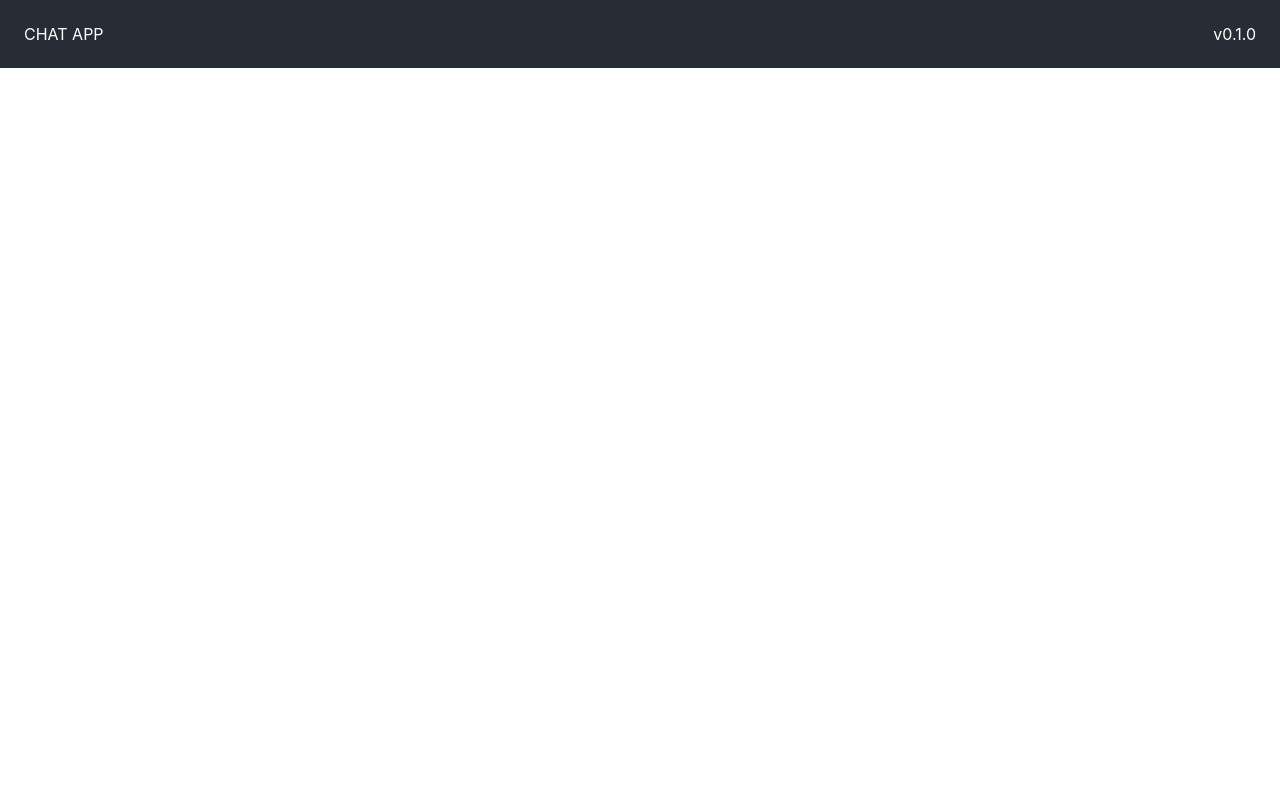
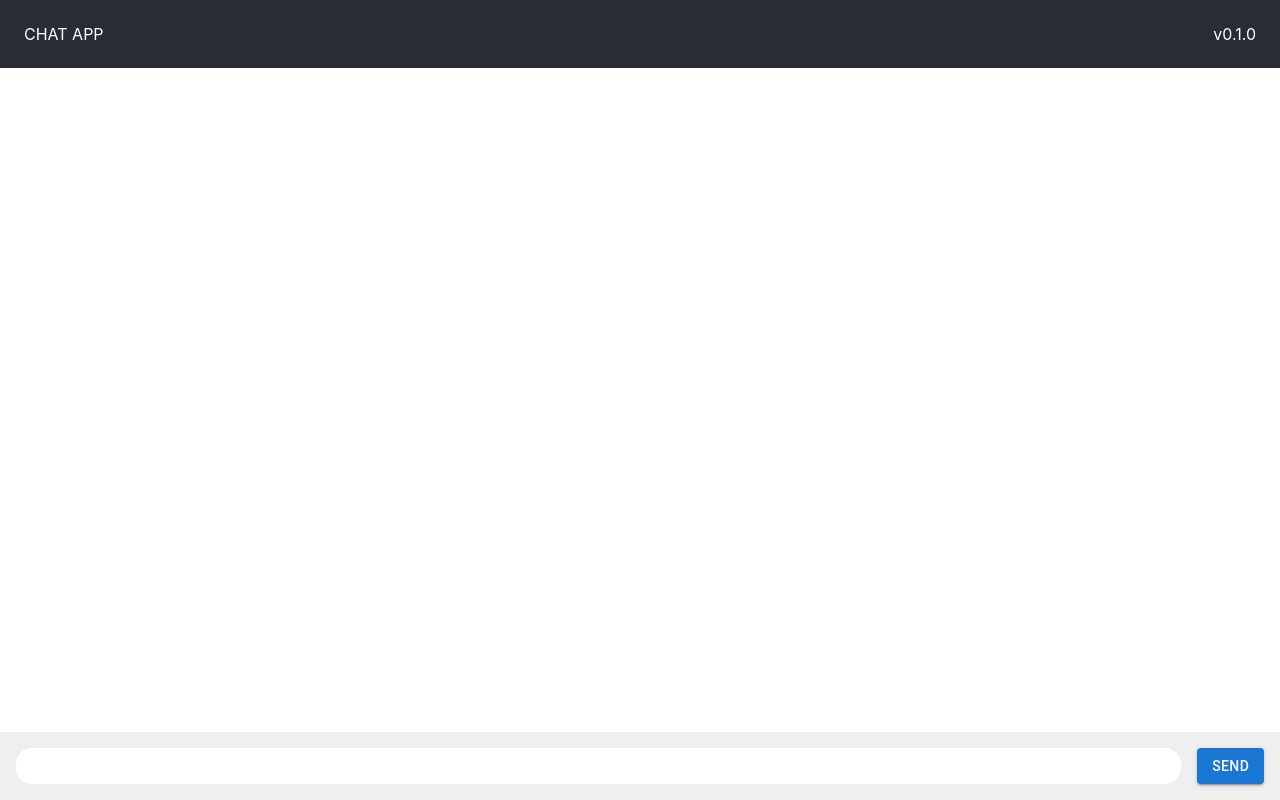
Before and after one commit to nipunvv/socket-messaging, a React (Create React App) app: page / in a window 1280 px wide. Built offline with nearby package versions, Linux system fonts and the light colour scheme.

Commit message:
Add MessageBox component

```diff
--- a/src/components/Home.js
+++ b/src/components/Home.js
@@ -1,10 +1,12 @@
 import Box from '@mui/material/Box';
 import Header from './Header';
+import MessageBox from './MessageBox';
 
 export default function Home() {
   return (
     <Box>
       <Header />
+      <MessageBox />
     </Box>
   );
 }
--- /dev/null
+++ b/src/components/MessageBox.js
@@ -0,0 +1,30 @@
+import { Box, Button, InputBase, TextField, Typography } from "@mui/material";
+
+export default function MessageBox() {
+  return (
+    <Box
+      sx={{
+        position: "absolute",
+        bottom: "0%",
+        backgroundColor: "#efefef",
+        width: "100vw",
+        py: "1rem",
+      }}
+    >
+      <Box display={"flex"}>
+        <InputBase
+          sx={{
+            width: "calc(100% - 2rem)",
+            backgroundColor: "white",
+            mx: "1rem",
+            borderRadius: "1rem",
+            px: "1rem",
+          }}
+        />
+        <Button variant="contained" sx={{ mr: "1rem" }}>
+          Send
+        </Button>
+      </Box>
+    </Box>
+  );
+}
```
